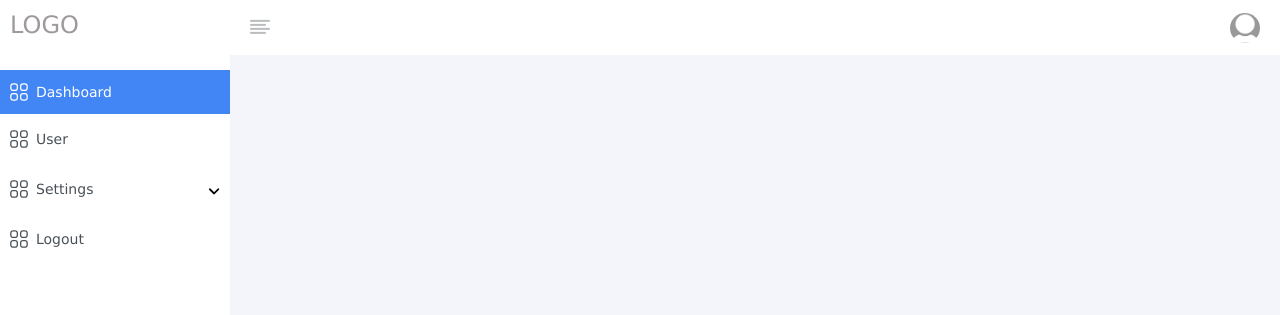
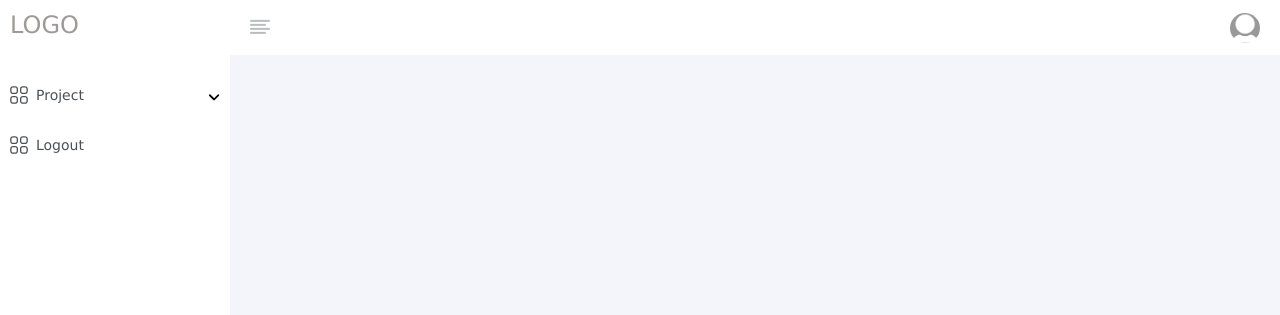
Before and after one commit to riyarahman1/swift, a Django app: page /home/ in a window 1280 px wide. Shown: the top 315 px of the page. Run offline with Django 4.2, Linux system fonts and the light colour scheme; the visitor is signed in with stand-in values (Sample User, id 1); some libraries are stand-ins or nearby versions; some web fonts are replaced.

Commit message:
completed updations

```diff
--- a/swift/views/subtopic.py
+++ b/swift/views/subtopic.py
@@ -288,7 +288,7 @@ class SubtopicDelete(LoginRequiredMixin, View):
 
 
 
-# ----------------------------------------------searchfilter---------------------------------------------------
+# ----------------------------------------------filter---------------------------------------------------
 class FiltersearchSubjectsView(View):
     def get(self, request):
         course_id = request.GET.get("course")
--- a/templates/swift/layout/menu.html
+++ b/templates/swift/layout/menu.html
@@ -7,31 +7,13 @@
         </div>
         <nav>
             <ul class="sidebar-link-list">
-                <li class="sidebar-item active">
-                    <a href="{% url 'appswift:home' %}" class="sidebar-link">
-                        <span class="menu-icon">
-                            <img class="icon-dark" src="{% static 'swift/assets/images/dashboard.svg' %}">
-                            <img class="icon-white" src="{% static 'swift/assets/images/dashboard-white.svg' %}">
-                        </span>
-                        <span class="menu-item">Dashboard</span>
-                    </a>
-                </li>
-                <li class="sidebar-item">
-                    <a href="#" class="sidebar-link">
-                        <span class="menu-icon">
-                            <img class="icon-dark" src="{% static 'swift/assets/images/dashboard.svg' %}">
-                            <img class="icon-white" src="{% static 'swift/assets/images/dashboard-white.svg' %}">
-                        </span>
-                        <span class="menu-item">User</span>
-                    </a>
-                </li>
                 <li class="sidebar-item">
                     <a href="#" class="sidebar-link sub-link">
                         <span class="menu-icon">
                             <img class="icon-dark" src="{% static 'swift/assets/images/dashboard.svg' %}">
                             <img class="icon-white" src="{% static 'swift/assets/images/dashboard-white.svg' %}">
                         </span>
-                        <span class="menu-item">Settings</span>
+                        <span class="menu-item">Project</span>
                         <div class="drop-arrow">
                             <span class="icon-Vector-2"></span>
                         </div>
```
